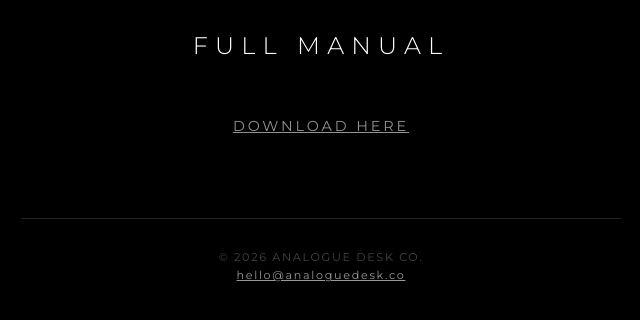
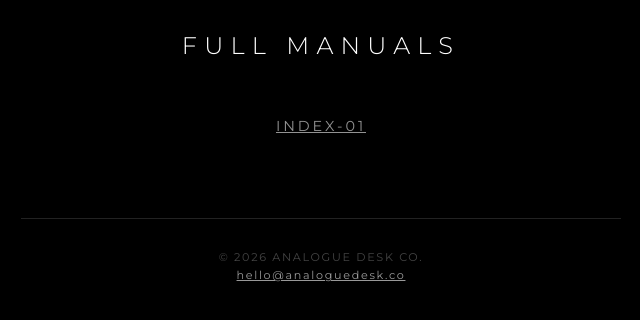
Before and after one commit to analoguedeskco/website, a plain HTML site: page manual/index.html in a window 1280 px wide. Shown: the part 96-416 px from the top of the page, without its empty margins (319-959 px from the left). Drawn offline with Linux system fonts and the light colour scheme.

Commit message:
Update manual references for consistency in index.html and manual/index.html

```diff
--- a/manual/index.html
+++ b/manual/index.html
@@ -13,10 +13,10 @@
         <img src="../images/logo_1_line.png" alt="Analogue Desk Co." class="logo">
     </a>
 
-    <h1>Full Manual</h1>
+    <h1>Full Manuals</h1>
 
     <div class="content-block" style="text-align: center; margin-top: 50px;">
-        <p class="subtitle"><a href="INDEX-01_User_Manual_2026-02-19.pdf">Download here</a></p>
+        <p class="subtitle"><a href="INDEX-01_User_Manual_2026-02-19.pdf">INDEX-01</a></p>
     </div>
 
     <div class="footer">
```
Also changed, not shown: index.html (+1 -1 lines).
